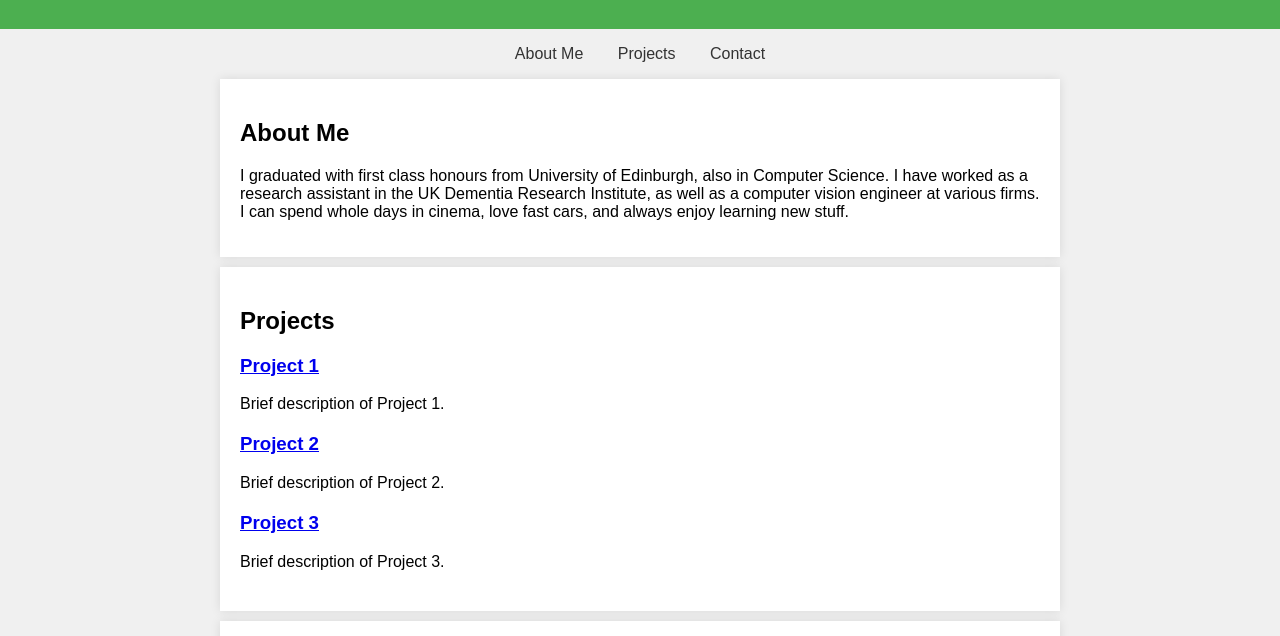
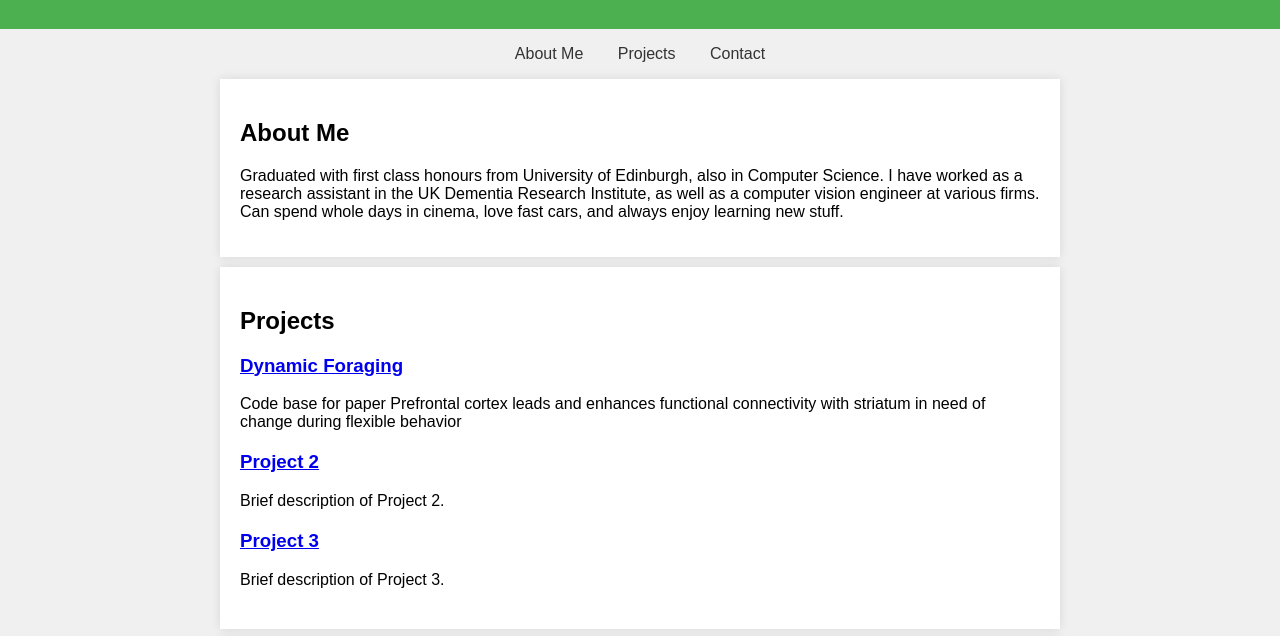
Before and after one commit to PeihengLu/portfolio, a plain HTML site: page index.html in a window 1280 px wide. Shown: the part 117-753 px from the top of the page. Drawn offline with Linux system fonts and the light colour scheme.

Commit message:
updated a dynamic foraging project

```diff
--- a/index.html
+++ b/index.html
@@ -59,9 +59,10 @@
     <section id="about">
         <h2>About Me</h2>
         <p>
-            I graduated with first class honours from University of Edinburgh, also in Computer Science.
+            Graduated with first class honours from University of Edinburgh, also in Computer Science.
             I have worked as a research assistant in the UK Dementia Research Institute, as well as a
-            computer vision engineer at various firms. I can spend whole days in cinema, love fast cars,
+            computer vision engineer at various firms.
+            Can spend whole days in cinema, love fast cars,
             and always enjoy learning new stuff.
         </p>
     </section>
@@ -69,8 +70,8 @@
     <section id="projects">
         <h2>Projects</h2>
         <div class="project">
-            <h3><a href="https://github.com/PeihengLu/Project1">Project 1</a></h3>
-            <p>Brief description of Project 1.</p>
+            <h3><a href="https://github.com/UoE-GanJianLab/dynamic-foraging">Dynamic Foraging</a></h3>
+            <p>Code base for paper Prefrontal cortex leads and enhances functional connectivity with striatum in need of change during flexible behavior</p>
         </div>
         <div class="project">
             <h3><a href="https://github.com/PeihengLu/Project2">Project 2</a></h3>
```
